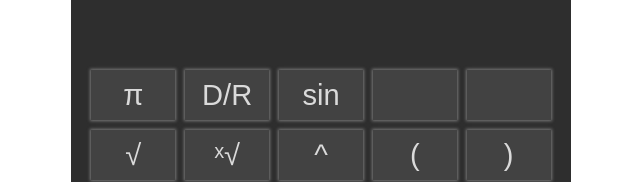
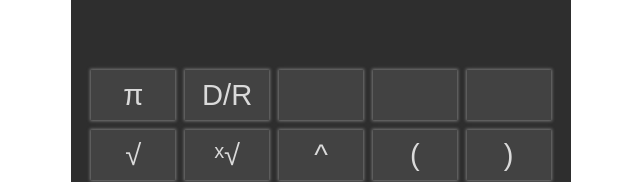
Before and after one commit to MarcoSosio/Calculator, a React (Vite) app: page / in a window 1280 px wide. Shown: the part 320-502 px from the top of the page, without its empty margins (319-959 px from the left). Built offline with nearby package versions, Linux system fonts and the light colour scheme.

Commit message:
codice risistemato, files riorganizzati

```diff
--- a/src/App.jsx
+++ b/src/App.jsx
@@ -27,7 +27,7 @@ export default function App() {
   */
 
 
-    const [_delInputExpValue_, _setDelInputExpValue_] = useState("");
+    const [_delInputExpValue_, _setDelInputExpValue_] = useState([]);
     const [indexElementValue, setIndexElementValue] = useState(null);
 
     /*indica se gli angoli vengono misurati in gradi sessagesimali (deg) o in
--- a/src/Tastiera/Bottone/Bottone.jsx
+++ b/src/Tastiera/Bottone/Bottone.jsx
@@ -3,8 +3,6 @@
 import "./Bottone.scss";
 import Context from "../../Context.jsx";
 import { useContext, useEffect } from "react";
-import { gestisciRadici, gestisci_del } from "./Funzioni.js";
-import tasti from "./Tasti_elenco.js";
 //prettier-ignore
 // eslint-disable-next-line react/prop-types
 export default function Bottone({ children, inputElementProp, calcElementProp, functProp }) {
@@ -21,12 +19,9 @@ export default function Bottone({ children, inputElementProp, calcElementProp, f
         degRadState
     } = $context;
 
-    const [inputExpValue, setInputExpValue] = inputExpState;
-    const [calcExpValue, setCalcExpValue] = calcExpState;
-    const [_delInputExpValue_, _setDelInputExpValue_] = _delInputExpState_;
-    const [indexElementValue, setIndexElementValue] = indexElementState;
+    //const [_delInputExpValue_, _setDelInputExpValue_] = _delInputExpState_;
 
-    const parameters = {
+    const states = {
         inputExpStateParam: inputExpState,
         calcExpStateParam: calcExpState,
         resultStateParam: resultState,
@@ -35,49 +30,18 @@ export default function Bottone({ children, inputElementProp, calcElementProp, f
         openRootStateParam: openRootState,
         _delInputExpStateParam_: _delInputExpState_,
         indexElementStateParam: indexElementState,
-        degRadStateParam: degRadState,
+        degRadStateParam: degRadState
+    };
 
+    //contiene l'elemento da inserire nell'espressione a schermo e quello da
+    //inserire nell'espressione da valutare
+    const params = {
         inputElementParam: inputElementProp,
         calcElementParam: calcElementProp
     };
 
-    useEffect(
-        function () {
-            //condizione inserita per eseguire l'effetto solo per un componente
-            //effetto messo qui per comodità si sarebbe potuto mettere altrove
-            if (calcElementProp == "0") {
-                gestisci_del(parameters, tasti);
-            }
-        },
-        // eslint-disable-next-line react-hooks/exhaustive-deps
-        [_delInputExpValue_, indexElementValue]
-    );
-
     function handler() {
-
-        /*I tasti speciali sono gestiti tramite apposite funzioni corrispondenti
-        al prop functProp, e tale funzione fa qualsiasi cosa necessaria;
-        se questa non è presente vengono gestiti normalmente.
-        Nel caso dei tasti normali vengono anche gestite le radici per fare in
-        modo che vengano calcolate correttamente poiché le radici non sono dei
-        semplici operatori*/
-
-        if (functProp) {
-            //Se un tasto speciale deve inserire un input ci pensa la funzione
-            functProp(parameters);
-        } else {
-            //! Come si può notare si imposta lo stato sul nuovo valore di calcExpValue
-            //! solo dopo aver fatto i calcoli, dunque il valore appena inserito
-            //! (calcElementProp) non sarà parte dell'espressione al momento dei calcoli
-            let calcExp = calcExpValue;
-            //prettier-ignore
-            calcExp = gestisciRadici(
-                openRootState, rootIndexState, calcElementProp, calcExp
-            );
-            setInputExpValue(inputExpValue + inputElementProp);
-            calcExp += calcElementProp;
-            setCalcExpValue(calcExp);
-        }
+        functProp(states, params);
     }
     return (
         <button className="tasto" onClick={handler}>
--- a/src/Tastiera/Bottone/Tasti_elenco.js
+++ b/src/Tastiera/Tasti_elenco.js
@@ -1,5 +1,7 @@
 /* eslint-disable no-unused-vars */
-import { calculateRoot, gestisciSeno, getRootIndex, gestisciRadici } from "./Funzioni";
+import { getRootIndex } from "./functions/rootFunctions";
+import { calculateRoot } from "./functions/rootFunctions";
+import { gestisciRadici } from "./functions/rootFunctions";
 /*
     ? "2nd","deg","?","??","???",
     ? "sin","cos","tan","log","ln",
@@ -13,6 +15,7 @@ import { calculateRoot, gestisciSeno, getRootIndex, gestisciRadici } from "./Fun
 const rootSymbol = String.fromCharCode(0x221a);
 const nthRootSymbol = String.fromCharCode(0x02e3) + rootSymbol;
 const piSymbol = String.fromCharCode(960);
+const divisionSymbol=String.fromCharCode(247);
 
 function handlerEqual({
     resultStateParam,
@@ -38,7 +41,9 @@ function handlerEqual({
     try {
         risultato = eval(exp);
         risposta = risultato;
-        if (!isFinite(risultato) || isNaN(risultato)) {
+        if (
+            //prettier-ignore
+            (!isFinite(risultato) || isNaN(risultato)) && risultato != undefined) {
             risultato = "Math Error";
             risposta = "";
         }
@@ -99,16 +104,16 @@ function handlerDel(params) {
         do {
             x = regExpr.exec(inputExpValue);
             if (x != null) {
-                inputExpValueArray.push(x);
+                //exec restituisce un array con varie informazioni
+                inputExpValueArray.push(x[0]);
             }
         } while (x != null);
         return inputExpValueArray;
     }
 
-    let newInputExpValueArray = splitInputExpValue(inputExpValue);
-    newInputExpValueArray = newInputExpValueArray.slice(0, -1);
-    const newInputExpValue= newInputExpValueArray.join();
-    _setDelInputExpValue_(newInputExpValue);
+    let newDelExpValue = splitInputExpValue(inputExpValue);
+    newDelExpValue = newDelExpValue.slice(0, -1);
+    _setDelInputExpValue_(newDelExpValue);
 
     //reset all to recalculate
     setInputExpValue("");
@@ -137,12 +142,15 @@ function handlerAns({
     }
 }
 
-function handlerSqrt({
+function handlerSqrt(
+    {
         inputExpStateParam,
         rootIndexStateParam,
         openRootStateParam,
         calcExpStateParam
-}) {
+    },
+    { inputElementParam }
+) {
     const [inputExpValue, setInputExpValue] = inputExpStateParam;
     const [rootIndexValue, setRootIndexValue] = rootIndexStateParam;
     const [openRootValue, setOpenRootValue] = openRootStateParam;
@@ -160,16 +168,19 @@ function handlerSqrt({
     calcExp += "(";
     setCalcExpValue(calcExp);
     setOpenRootValue([...openRootValue, 0]);
-    setInputExpValue(inputExpValue + rootSymbol);
+    setInputExpValue(inputExpValue + inputElementParam);
     setRootIndexValue([...rootIndexValue, 2]);
 }
 
-function handlerNthRoot({
+function handlerNthRoot(
+    {
         inputExpStateParam,
         calcExpStateParam,
         rootIndexStateParam,
         openRootStateParam
-}) {
+    },
+    { inputElementParam }
+) {
     const [inputExpValue, setInputExpValue] = inputExpStateParam;
     const [calcExpValue, setCalcExpValue] = calcExpStateParam;
     const [rootIndexValue, setRootIndexValue] = rootIndexStateParam;
@@ -190,7 +201,7 @@ function handlerNthRoot({
     setOpenRootValue([...openRootValue, 0]);
     calcExp = calcExp.slice(0, -rootIndex.length);
     calcExp += "(";
-    setInputExpValue(inputExpValue + nthRootSymbol);
+    setInputExpValue(inputExpValue + inputElementParam);
     /*Divido l'espressione a ogni operatore per determinare quale numero è l'indice di radice */
 
     setRootIndexValue([...rootIndexValue, rootIndex]); //prendo l'indice di radice (ultimo numero)
@@ -207,18 +218,15 @@ function handlerDegRad({ degRadStateParam }) {
     }
 }
 
-function handlerSin({ inputExpStateParam, calcExpStateParam }) {
-    const [inputExpValue, setInputExpValue] = inputExpStateParam;
-    const [calcExpValue, setCalcExpValue] = calcExpStateParam;
-
-    let calcExp = gestisciSeno();
-    setInputExpValue(inputExpValue + "sin");
-}
-
 function $handlerGENERIC(
-    {inputExpStateParam, calcExpStateParam, openRootStateParam, rootIndexStateParam,
-    inputElementParam, calcElementParam}
-){
+    {
+        inputExpStateParam,
+        calcExpStateParam,
+        openRootStateParam,
+        rootIndexStateParam
+    },
+    { inputElementParam, calcElementParam }
+) {
     const [inputExpValue, setInputExpValue] = inputExpStateParam;
     const [calcExpValue, setCalcExpValue] = calcExpStateParam;
 
@@ -253,58 +261,54 @@ export const tasti = [
     D/R --> gradi/radianti
     */
 
-    { tasto: piSymbol, inputElement: piSymbol, calcElement: String(Math.PI), funct:$handlerGENERIC },
+    //prettier-ignore
+    {tasto: piSymbol, inputElement: piSymbol, calcElement: String(Math.PI), funct: $handlerGENERIC },
     { tasto: "D/R", inputElement: "", calcElement: "", funct: handlerDegRad },
-    { tasto: "sin", inputElement: "sin", calcElement: "", funct: handlerSin },
+    {},
     {},
     {},
 
-    {
-        tasto: rootSymbol,
-        inputElement: rootSymbol,
-        calcElement: "",
-        funct: handlerSqrt
-    }, //radice quadrata
-    {
-        tasto: nthRootSymbol,
-        inputElement: nthRootSymbol,
-        calcElement: "",
-        funct: handlerNthRoot
-    }, //radice n-esima
-    { tasto: "^", inputElement: "^", calcElement: "**", funct:$handlerGENERIC},
-    { tasto: "(", inputElement: "(", calcElement: "(", funct:$handlerGENERIC },
-    { tasto: ")", inputElement: ")", calcElement: ")", funct:$handlerGENERIC },
+    //prettier-ignore
+    { tasto: rootSymbol, inputElement: rootSymbol, calcElement: "", funct: handlerSqrt }, //radice quadrata
+    //prettier-ignore
+    { tasto: nthRootSymbol, inputElement: nthRootSymbol, calcElement: "", funct: handlerNthRoot }, //radice n-esima
+    //prettier-ignore
+    { tasto: "^", inputElement: "^", calcElement: "**", funct: $handlerGENERIC },
+    { tasto: "(", inputElement: "(", calcElement: "(", funct: $handlerGENERIC },
+    { tasto: ")", inputElement: ")", calcElement: ")", funct: $handlerGENERIC },
 
     //riga---
 
-    { tasto: "7", inputElement: "7", calcElement: "7", funct:$handlerGENERIC },
-    { tasto: "8", inputElement: "8", calcElement: "8", funct:$handlerGENERIC },
-    { tasto: "9", inputElement: "9", calcElement: "9", funct:$handlerGENERIC },
+    { tasto: "7", inputElement: "7", calcElement: "7", funct: $handlerGENERIC },
+    { tasto: "8", inputElement: "8", calcElement: "8", funct: $handlerGENERIC },
+    { tasto: "9", inputElement: "9", calcElement: "9", funct: $handlerGENERIC },
     { tasto: "AC", inputElement: "", calcElement: "", funct: handlerAC },
     { tasto: "Del", inputElement: "", calcElement: "", funct: handlerDel },
 
     //riga---
 
-    { tasto: "4", inputElement: "4", calcElement: "4", funct:$handlerGENERIC },
-    { tasto: "5", inputElement: "5", calcElement: "5", funct:$handlerGENERIC },
-    { tasto: "6", inputElement: "6", calcElement: "6", funct:$handlerGENERIC },
-    { tasto: "x", inputElement: "x", calcElement: "*", funct:$handlerGENERIC },
-    { tasto: "/", inputElement: String.fromCharCode(247), calcElement: "/", funct:$handlerGENERIC },
+    { tasto: "4", inputElement: "4", calcElement: "4", funct: $handlerGENERIC },
+    { tasto: "5", inputElement: "5", calcElement: "5", funct: $handlerGENERIC },
+    { tasto: "6", inputElement: "6", calcElement: "6", funct: $handlerGENERIC },
+    { tasto: "x", inputElement: "x", calcElement: "*", funct: $handlerGENERIC },
+    //prettier-ignore
+    { tasto: "/", inputElement: divisionSymbol, calcElement: "/", funct: $handlerGENERIC},
 
     //riga---
 
-    { tasto: "1", inputElement: "1", calcElement: "1", funct:$handlerGENERIC },
-    { tasto: "2", inputElement: "2", calcElement: "2", funct:$handlerGENERIC },
-    { tasto: "3", inputElement: "3", calcElement: "3", funct:$handlerGENERIC },
-    { tasto: "+", inputElement: "+", calcElement: "+", funct:$handlerGENERIC },
-    { tasto: "-", inputElement: "-", calcElement: "-", funct:$handlerGENERIC },
+    { tasto: "1", inputElement: "1", calcElement: "1", funct: $handlerGENERIC },
+    { tasto: "2", inputElement: "2", calcElement: "2", funct: $handlerGENERIC },
+    { tasto: "3", inputElement: "3", calcElement: "3", funct: $handlerGENERIC },
+    { tasto: "+", inputElement: "+", calcElement: "+", funct: $handlerGENERIC },
+    { tasto: "-", inputElement: "-", calcElement: "-", funct: $handlerGENERIC },
 
     //riga---
 
     { tasto: ".", inputElement: ".", calcElement: ".", funct: $handlerGENERIC },
-    { tasto: "0", inputElement: "0", calcElement: "0", funct:$handlerGENERIC},
+    { tasto: "0", inputElement: "0", calcElement: "0", funct: $handlerGENERIC },
     { tasto: "Ans", inputElement: "Ans", calcElement: "", funct: handlerAns },
     { tasto: "=", inputElement: "", calcElement: "", funct: handlerEqual },
-    { tasto: "Mod", inputElement: "Mod", calcElement: "%", funct:$handlerGENERIC }
+    //prettier-ignore
+    { tasto: "Mod", inputElement: "Mod", calcElement: "%", funct: $handlerGENERIC }
 ];
 export default tasti;
--- a/src/Tastiera/Tastiera.jsx
+++ b/src/Tastiera/Tastiera.jsx
@@ -1,7 +1,48 @@
+/* eslint-disable no-unused-vars */
 import "./Tastiera.scss";
 import Bottone from "./Bottone/Bottone.jsx";
-import tasti from "./Bottone/Tasti_elenco.js";
+import tasti from "./Tasti_elenco.js";
+import { useContext, useEffect } from "react";
+import Context from "../Context.jsx";
+import { gestisci_del } from "./functions/delFunctions.js";
+
 export default function Tastiera() {
+    const $context=useContext(Context);
+    const {
+        inputExpState,
+        calcExpState,
+        resultState,
+        ansState,
+        rootIndexState,
+        openRootState,
+        _delInputExpState_,
+        indexElementState,
+        degRadState
+    } = $context;
+
+    const [_delInputExpValue_, _setDelInputExpValue_] = _delInputExpState_;
+    const [indexElementValue, setIndexElementValue] = indexElementState;
+
+    const states = {
+        inputExpStateParam: inputExpState,
+        calcExpStateParam: calcExpState,
+        resultStateParam: resultState,
+        ansStateParam: ansState,
+        rootIndexStateParam: rootIndexState,
+        openRootStateParam: openRootState,
+        _delInputExpStateParam_: _delInputExpState_,
+        indexElementStateParam: indexElementState,
+        degRadStateParam: degRadState
+    };
+
+    useEffect(
+        function () {
+            gestisci_del(states, tasti);
+        },
+        // eslint-disable-next-line react-hooks/exhaustive-deps
+        [_delInputExpValue_, indexElementValue]
+    );
+
     return (
         <div id="Tastiera">
             {tasti.map((btn) => (
--- /dev/null
+++ b/src/Tastiera/functions/delFunctions.js
@@ -0,0 +1,53 @@
+/* eslint-disable no-unused-vars */
+//find calcElement from inputElement
+function findCalcElement(inputElementParam, tasti) {
+    for (let item of tasti) {
+        if (item.inputElement == inputElementParam && item.calcElement) {
+            return item.calcElement;
+        }
+    }
+    return null;
+}
+
+//find funct from inputElement
+function findFunct(inputElementParam, tasti) {
+    for (let item of tasti) {
+        if (item.inputElement == inputElementParam && item.funct) {
+            return item.funct;
+        }
+    }
+    return null;
+}
+
+export function gestisci_del(states, tasti) {
+    const {
+        _delInputExpStateParam_,
+        indexElementStateParam
+    } = states;
+    const [_delInputExpValue_, _setDelInputExpValue_] = _delInputExpStateParam_;
+    const [indexElementValue, setIndexElementValue] = indexElementStateParam;
+
+    if (_delInputExpValue_.length!=0 && indexElementValue != null) {
+        /*Considera l'ultimo elemento dell'espressione (preso tramite indexElementValue)
+        e trova il valore di calcElement e funct associati a quell'inputElement*/
+        const inputElement = _delInputExpValue_[indexElementValue];
+        const matchedCalcElement = findCalcElement(inputElement, tasti);
+        const matchedFunct = findFunct(inputElement, tasti);
+        const params={
+            inputElementParam:inputElement,
+            calcElementParam:matchedCalcElement
+        };
+
+        if (matchedFunct) {
+            matchedFunct(states, params);
+        } else {
+            console.error("ERRORE");
+        }
+
+        if (indexElementValue < _delInputExpValue_.length - 1) {
+            setIndexElementValue(indexElementValue + 1);
+        } else {
+            setIndexElementValue(null);
+        }
+    }
+}
--- a/src/Tastiera/Bottone/Funzioni.js
+++ b/src/Tastiera/functions/rootFunctions.js
@@ -1,5 +1,4 @@
 /* eslint-disable no-unused-vars */
-
 export function gestisciRadici(
     openRootStateParam,
     rootIndexStateParam,
@@ -39,10 +38,8 @@ export function gestisciRadici(
 
     if (rootIndexValue.length != 0) {
         const operatori = ["+", "-", "*", "/", "**", "%"];
-        if (
-            operatori.includes(calcElementPropParam) &&
-            openRootValue[openRootValue.length - 1] == 0
-        ) {
+        if (operatori.includes(calcElementPropParam) &&
+            openRootValue[openRootValue.length - 1] == 0) {
             calcExp = calculateRoot(
                 rootIndexStateParam,
                 openRootStateParam,
@@ -54,8 +51,7 @@ export function gestisciRadici(
             let pos;
             if (openRootValue[openRootValue.length - 1] == 0) {
                 /*
-                ! Quando valutiamo questa condizione non abbiamo ancora aggiornato l'espressione
-                Questo blocco di codice permette di gestire cari in cui
+                Questo blocco di codice permette di gestire casi in cui
                 chiudo le parentesi subito dopo aver inserito il radicando senza
                 mettere davanti un operatore. In questo caso dovrò calcolare la radice.
                 Un esempio potrebbe essere il seguente:
@@ -79,7 +75,6 @@ export function gestisciRadici(
     }
     return calcExp;
 }
-
 export function calculateRoot(
     rootIndexStateParam,
     openRootStateParam,
@@ -93,7 +88,6 @@ export function calculateRoot(
     setOpenRootValue(openRootValue.slice(0, -1));
     return calcExpParam + `**(1/${index}))`;
 }
-
 export function getRootIndex(calcExp) {
     /*Chiamante: nthRootHandler Tasti_elenco.js
     Funzione utilizzata in caso di radici n-esime per determinare l'indice di
@@ -132,82 +126,7 @@ export function getRootIndex(calcExp) {
         /*Nel caso il numero sia preceduto da ( la togliamo
         Esempio: (2ˣ√4)  i caratteri dell'indice di radice sono risultano essere
         (2, con questa riga cancelliamo ( */
-        rootIndex = rootIndex.replace("(", "");
+        rootIndex = rootIndex.replaceAll("(", "");
     }
     return rootIndex;
 }
-
-//find calcElement from inputElement
-function findCalcElement(inputElementParam, tasti) {
-    for (let item of tasti) {
-        if (item.inputElement == inputElementParam && item.calcElement) {
-            return item.calcElement;
-        }
-    }
-    return null;
-}
-
-//find funct from inputElement
-function findFunct(inputElementParam, tasti) {
-    for (let item of tasti) {
-        if (item.inputElement == inputElementParam && item.funct) {
-            return item.funct;
-        }
-    }
-    return null;
-}
-
-export function gestisci_del(parameters, tasti) {
-    const {
-        _delInputExpStateParam_,
-        indexElementStateParam,
-        openRootStateParam,
-        rootIndexStateParam,
-        inputExpStateParam,
-        calcExpStateParam
-    } = parameters;
-
-    const [_delInputExpValue_, _setDelInputExpValue_] = _delInputExpStateParam_;
-    const [indexElementValue, setIndexElementValue] = indexElementStateParam;
-    const [calcExpValue, setCalcExpValue] = calcExpStateParam;
-    const [inputExpValue, setInputExpValue] = inputExpStateParam;
-
-    console.log("delInputExpValue", _delInputExpValue_);
-    console.log("typeof delInputExpValue", typeof _delInputExpValue_);
-    if (_delInputExpValue_ && indexElementValue != null) {
-        /*Considera l'ultimo elemento dell'espressione (preso tramite indexElementValue)
-        e trova il valore di calcElement o funct associati a quell'inputElement*/
-
-        console.log("indexElementValue " + indexElementValue);
-        const inputElement = _delInputExpValue_[indexElementValue];
-        const matchedCalcElement = findCalcElement(inputElement, tasti);
-        const matchedFunct = findFunct(inputElement, tasti);
-        console.log(inputElement, matchedCalcElement, matchedFunct);
-
-        //se l'elemento non ha un calcElement associato avrà una funzione (e viceversa)
-        if (matchedCalcElement == null && matchedFunct) {
-            matchedFunct(parameters);
-        } else if (matchedFunct == null && matchedCalcElement) {
-            let $calcExp = calcExpValue;
-            $calcExp = gestisciRadici(
-                openRootStateParam,
-                rootIndexStateParam,
-                matchedCalcElement,
-                $calcExp
-            );
-            setInputExpValue(inputExpValue + inputElement);
-            $calcExp += matchedCalcElement;
-            setCalcExpValue($calcExp);
-        } else {
-            console.error("ERRORE");
-        }
-
-        if (indexElementValue < _delInputExpValue_.length - 1) {
-            setIndexElementValue(indexElementValue + 1);
-        } else {
-            setIndexElementValue(null);
-        }
-    }
-}
-
-export function gestisciSeno() {}
```
Lines whose indentation alone changed are shown as unchanged.
